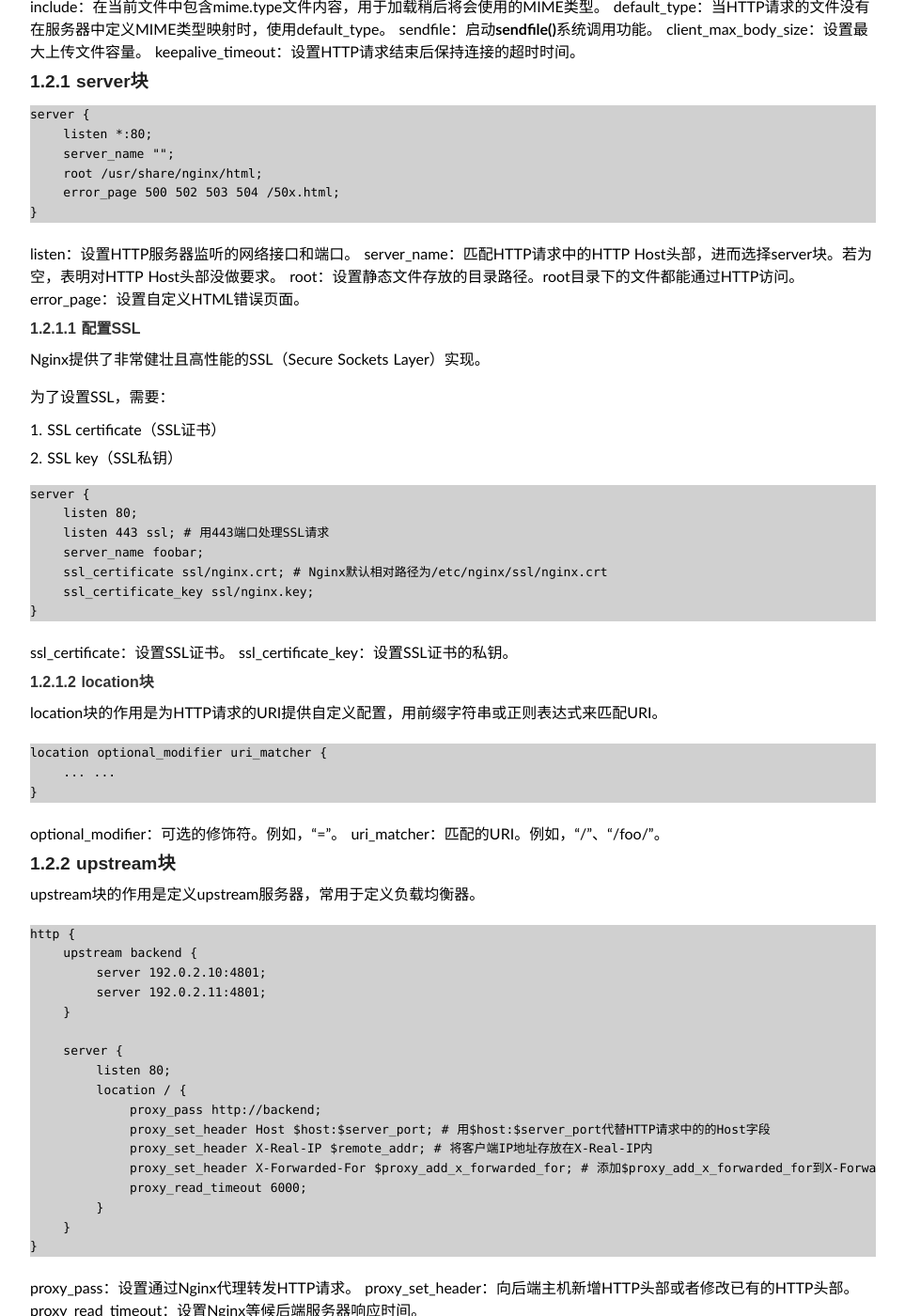
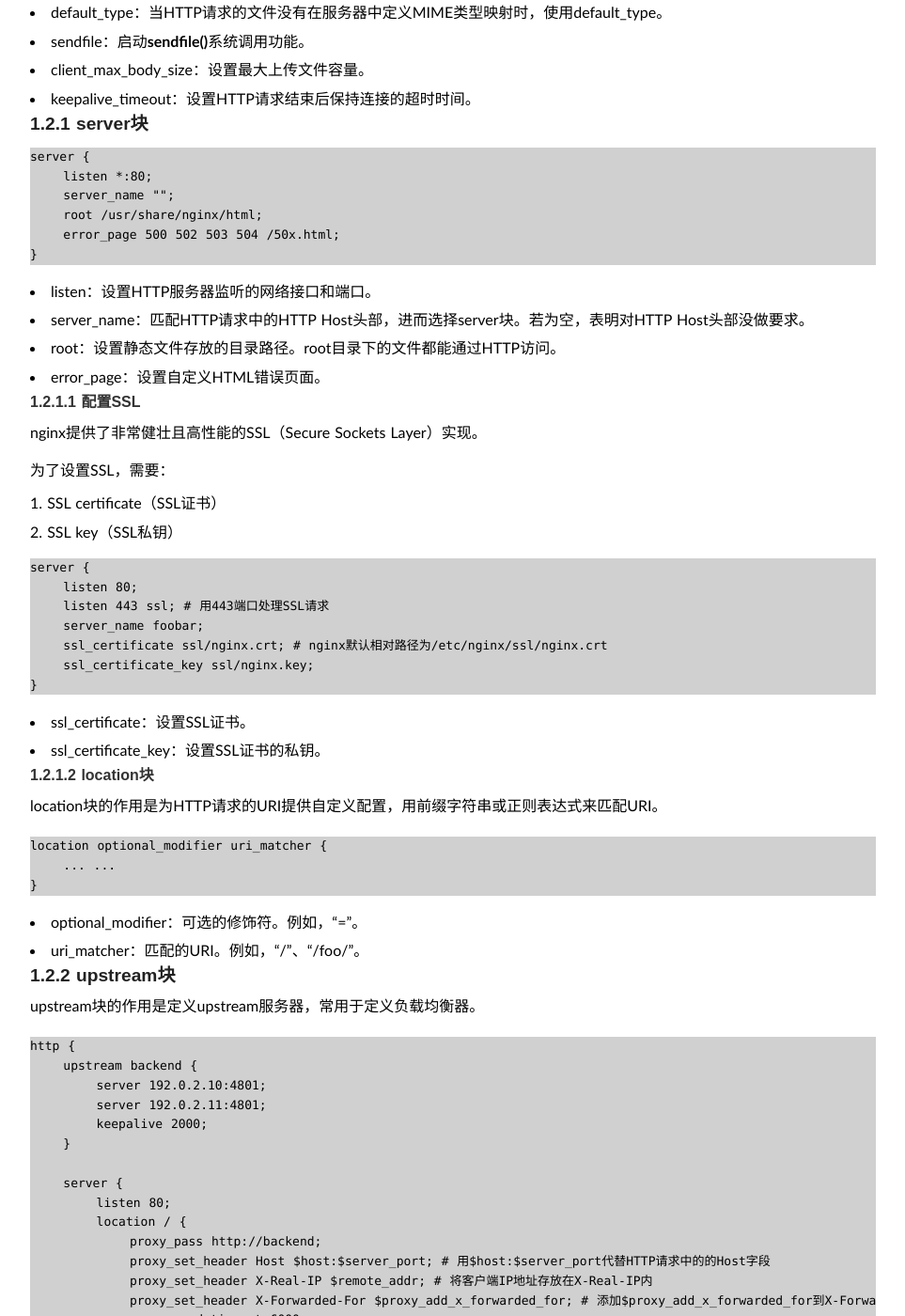
Before and after one commit to chenkrun/chenkrun.github.io, a Jekyll site: the page built from _posts/2018-09-17-learn-nginx.md, in a window 1280 px wide and 1400 px high, scrolled down 993 px. Shown: the whole window at 94% size, without its empty margins (158-1121 px from the left). Built offline with Jekyll 4.4.1, drawn with Linux system fonts in a browser that asks for light colours; some web fonts are replaced; some of the changed text lies outside the part shown.

Commit message:
add keepalive of upstream in learn-nginx

````diff
--- a/_posts/2018-09-17-learn-nginx.md
+++ b/_posts/2018-09-17-learn-nginx.md
@@ -4,24 +4,24 @@ title: Nginx学习笔记
 date: 2018-09-17
 categories: DevOps
 tag: nginx
-excerpt: 本文介绍Nginx基本指令和常用方法
+excerpt: 本文介绍nginx基本指令和常用方法
 ---
 
 # 0. 前言
 
-Nginx
+nginx
 
-# 1. 高层配置（main块）
+# 1. main块
 
 ```
 worker_processes auto;
 ```
 
-worker_processes：Nginx开启的worker角色的进程个数，worker角色负责处理http或https请求。进程个数最优值取决于许多因素，包括CPU核心数量、负载模式等。作为最初的配置，可以将其设置为可用的CPU核心数目，“auto”能够自动检测CPU核心数目。
+- worker_processes：nginx开启的worker角色的进程个数，worker角色负责处理http或https请求。进程个数最优值取决于许多因素，包括CPU核心数量、负载模式等。作为最初的配置，可以将其设置为可用的CPU核心数目，“auto”能够自动检测CPU核心数目。
 
 ## 1.1 events块
 
-events块的作用是配置Nginx“处理连接”的部分，允许微调配置来驱动事件循环。Nginx作为事件驱动服务器，每个worker进程都是单线程的，执行非阻塞事件循环快速处理请求。
+events块的作用是配置nginx“处理连接”的部分，允许微调配置来驱动事件循环。nginx作为事件驱动服务器，每个worker进程都是单线程的，执行非阻塞事件循环快速处理请求。
 
 ```
 events {
@@ -29,7 +29,7 @@ events {
 }
 ```
 
-worker_connections：设置每个worker进程能够打开的同时连接的最大数目。
+- worker_connections：设置每个worker进程能够打开的同时连接的最大数目。
 
 Linux中，每个连接被算作一个打开的文件，操作系统会限制每个进程所能打开的最大文件数量。因此，如果想要增加worker_connections，也要相应地增加操作系统限制的最大文件数量。
 
@@ -51,11 +51,11 @@ http {
 }
 ```
 
-include：在当前文件中包含mime.type文件内容，用于加载稍后将会使用的MIME类型。
-default_type：当HTTP请求的文件没有在服务器中定义MIME类型映射时，使用default_type。
-sendfile：启动**sendfile()**系统调用功能。
-client_max_body_size：设置最大上传文件容量。
-keepalive_timeout：设置HTTP请求结束后保持连接的超时时间。
+- include：在当前文件中包含mime.type文件内容，用于加载稍后将会使用的MIME类型。
+- default_type：当HTTP请求的文件没有在服务器中定义MIME类型映射时，使用default_type。
+- sendfile：启动**sendfile()**系统调用功能。
+- client_max_body_size：设置最大上传文件容量。
+- keepalive_timeout：设置HTTP请求结束后保持连接的超时时间。
 
 ### 1.2.1 server块
 
@@ -68,14 +68,14 @@ server {
 }
 ```
 
-listen：设置HTTP服务器监听的网络接口和端口。
-server_name：匹配HTTP请求中的HTTP Host头部，进而选择server块。若为空，表明对HTTP Host头部没做要求。
-root：设置静态文件存放的目录路径。root目录下的文件都能通过HTTP访问。
-error_page：设置自定义HTML错误页面。
+- listen：设置HTTP服务器监听的网络接口和端口。
+- server_name：匹配HTTP请求中的HTTP Host头部，进而选择server块。若为空，表明对HTTP Host头部没做要求。
+- root：设置静态文件存放的目录路径。root目录下的文件都能通过HTTP访问。
+- error_page：设置自定义HTML错误页面。
 
 #### 1.2.1.1 配置SSL
 
-Nginx提供了非常健壮且高性能的SSL（Secure Sockets Layer）实现。
+nginx提供了非常健壮且高性能的SSL（Secure Sockets Layer）实现。
 
 为了设置SSL，需要：
 1. SSL certificate（SSL证书）
@@ -86,13 +86,13 @@ server {
     listen 80;
     listen 443 ssl; # 用443端口处理SSL请求
     server_name foobar;
-    ssl_certificate ssl/nginx.crt; # Nginx默认相对路径为/etc/nginx/ssl/nginx.crt
+    ssl_certificate ssl/nginx.crt; # nginx默认相对路径为/etc/nginx/ssl/nginx.crt
     ssl_certificate_key ssl/nginx.key;
 }
 ```
 
-ssl_certificate：设置SSL证书。
-ssl_certificate_key：设置SSL证书的私钥。
+- ssl_certificate：设置SSL证书。
+- ssl_certificate_key：设置SSL证书的私钥。
 
 #### 1.2.1.2 location块
 
@@ -104,8 +104,8 @@ location optional_modifier uri_matcher {
 }
 ```
 
-optional_modifier：可选的修饰符。例如，“=”。
-uri_matcher：匹配的URI。例如，“/”、“/foo/”。
+- optional_modifier：可选的修饰符。例如，“=”。
+- uri_matcher：匹配的URI。例如，“/”、“/foo/”。
 
 ### 1.2.2 upstream块
 
@@ -116,6 +116,7 @@ http {
     upstream backend {
         server 192.0.2.10:4801;
         server 192.0.2.11:4801;
+        keepalive 2000;
     }
 
     server {
@@ -131,11 +132,12 @@ http {
 }
 ```
 
-proxy_pass：设置通过Nginx代理转发HTTP请求。
-proxy_set_header：向后端主机新增HTTP头部或者修改已有的HTTP头部。
-proxy_read_timeout：设置Nginx等候后端服务器响应时间。
+- keepalive：设置最大**空闲**连接数。在QPS较高的场景中，提高keepalive可以有效地缓冲请求和应答不均匀。
+- proxy_pass：设置通过nginx代理转发HTTP请求。
+- proxy_set_header：向后端主机新增HTTP头部或者修改已有的HTTP头部。
+- proxy_read_timeout：默认为60秒。设置nginx与后端服务器的读超时时间，决定nginx会等待多长时间来获得HTTP请求的响应。如果两次读取操作（**怀疑：应该与非阻塞方式有关**）的时间间隔大于这个值，nginx与后端服务器的连接会被关闭。
 
-# 2. Nginx命令参考表
+# 2. nginx命令参考表
 
 | 选项 | 描述 |
 |--------|--------|
@@ -144,7 +146,7 @@ proxy_read_timeout：设置Nginx等候后端服务器响应时间。
 |   -V   | 实现版本和配置选项 |
 |   -t   | 测试配置 |
 |   -q   | 不显示非错误信息 |
-|   -s signal   | 发送信号给主进程：stop, quit, reopen, reload |
+|   -s signal   | 发送信号给主进程：stop,quit,reopen,reload |
 |   -p prefix   | 设置前缀路径（默认为/usr/share/nginx） |
 |   -c filename | 设置配置文件（默认为/etc/nginx/nginx.conf） |
 |   -g directives | 在配置文件外设置全局指令 |
````
